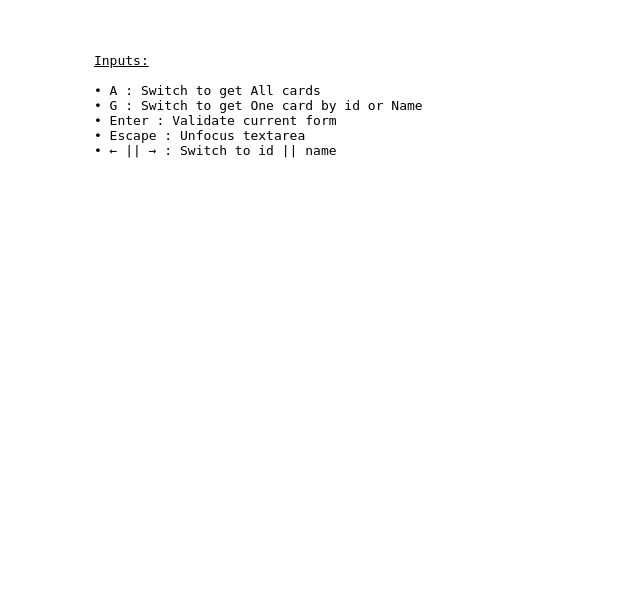
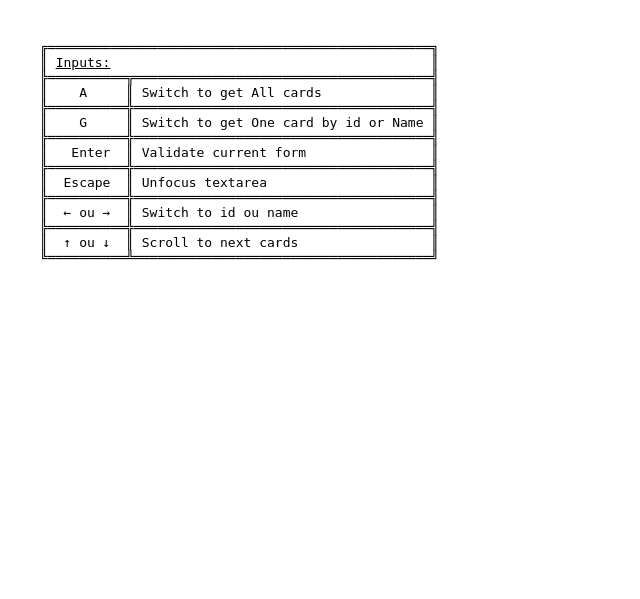
Before and after one commit to QuentinFayt/magicAjax, a PHP site: page / in a window 1280 px wide. Shown: the top 599 px of the page, without its empty margins (0-640 px from the left). Run offline with PHP 8.4, Linux system fonts and the light colour scheme.

Commit message:
scroll arrow

```diff
--- a/assets/css/style.css
+++ b/assets/css/style.css
@@ -39,13 +39,20 @@ section > div {
     border                : 1px solid black;
     width                 : 350px;
     height                : 500px;
-    margin                : 0 auto;
     border-radius         : 20px;
     display               : grid;
     padding               : 1em;
     grid-template-columns : 1fr;
     grid-template-rows    : 1fr 7fr 1fr 4fr 1fr;
     gap                   : 3px;
+}
+
+.card:first-child, .card:nth-child(2) {
+    margin-top : 25px;
+}
+
+.card:nth-last-child(-n+2) {
+    margin-bottom : 140px;
 }
 
 section > div div {
@@ -115,12 +122,22 @@ section > div div p {
 }
 
 .result {
-    display   : flex;
-    flex-wrap : wrap;
+    display         : flex;
+    flex-wrap       : wrap;
+    gap             : 25px;
+    align-items     : center;
+    justify-content : center;
 }
 
 .inputs {
     position : absolute;
+    top      : 2em;
+    left     : 2em;
+    padding  : 0.5em;
+}
+
+.inputs pre {
+    margin : 0;
 }
 
 .inputs pre span {
@@ -237,3 +254,7 @@ section > div div p {
     margin    : 0 auto;
     font-size : 2em;
 }
+
+.postOne {
+    display : none;
+}
--- a/assets/script/script.js
+++ b/assets/script/script.js
@@ -41,9 +41,11 @@ document.addEventListener("keydown", (event) => {
     if (key === "g" && !$("#post").is(":focus")) {
         $("#getAll").css("display", "none");
         $("#getOne").css("display", "block");
-        $("#post").focus();
         setTimeout(() => {
-            $("#post").val("");
+            $("#post").focus();
+            setTimeout(() => {
+                $("#post").val("");
+            }, 1)
         }, 1)
     }
     if (key === "a" && !$("#post").is(":focus")) {
@@ -54,6 +56,18 @@ document.addEventListener("keydown", (event) => {
     if ($("#post_All").is(":focus") && key === "Enter") {
         event.preventDefault();
         getAllCards();
+    }
+    if ($("#getAll").css("display") === "flex" && (key === "ArrowDown" || key === "ArrowUp")) {
+        let scrollWindow = document.querySelector("#result");
+        let pos          = scrollWindow.scrollTop;
+        if (key === "ArrowDown") {
+            pos += 560;
+            scrollWindow.scroll(0, pos)
+        }
+        if (key === "ArrowUp") {
+            pos -= 560;
+            scrollWindow.scroll(0, pos)
+        }
     }
 });
 $("#post_All").click((event) => {
--- a/index.html
+++ b/index.html
@@ -8,15 +8,22 @@
 </head>
 <body>
 <div class="inputs">
-        <pre>
-            <span>Inputs:</span>
 
-            • A : Switch to get All cards
-            • G : Switch to get One card by id or Name
-            • Enter : Validate current form
-            • Escape : Unfocus textarea
-            • ← || → : Switch to id || name
-        </pre>
+ <pre>╔═════════════════════════════════════════════════╗
+║ <span>Inputs:</span>                                         ║
+╠══════════╦══════════════════════════════════════╣
+║    A     ║ Switch to get All cards              ║
+╠══════════╬══════════════════════════════════════╣
+║    G     ║ Switch to get One card by id or Name ║
+╠══════════╬══════════════════════════════════════╣
+║   Enter  ║ Validate current form                ║
+╠══════════╬══════════════════════════════════════╣
+║  Escape  ║ Unfocus textarea                     ║
+╠══════════╬══════════════════════════════════════╣
+║  ← ou →  ║ Switch to id ou name                 ║
+╠══════════╬══════════════════════════════════════╣
+║  ↑ ou ↓  ║ Scroll to next cards                 ║
+╚══════════╩══════════════════════════════════════╝</pre>
 </div>
 <main>
 
```
